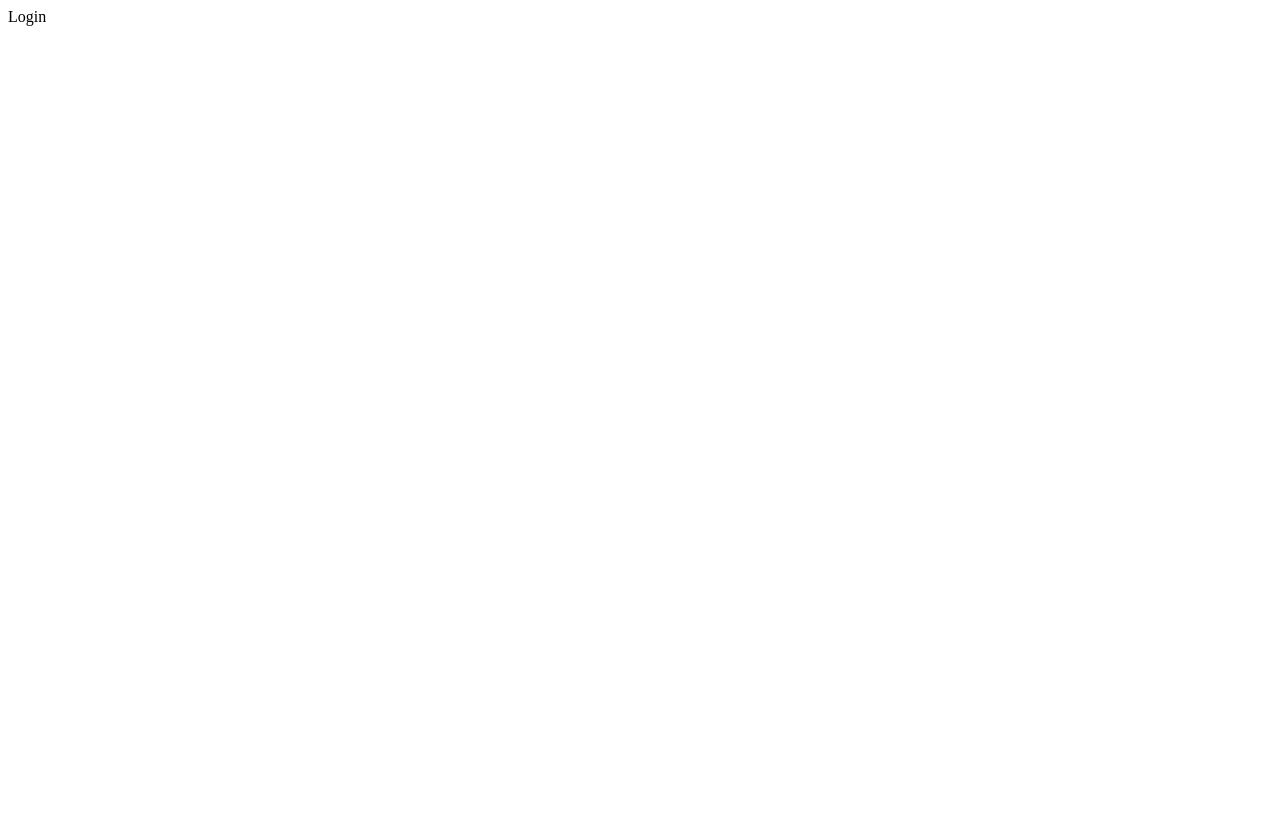
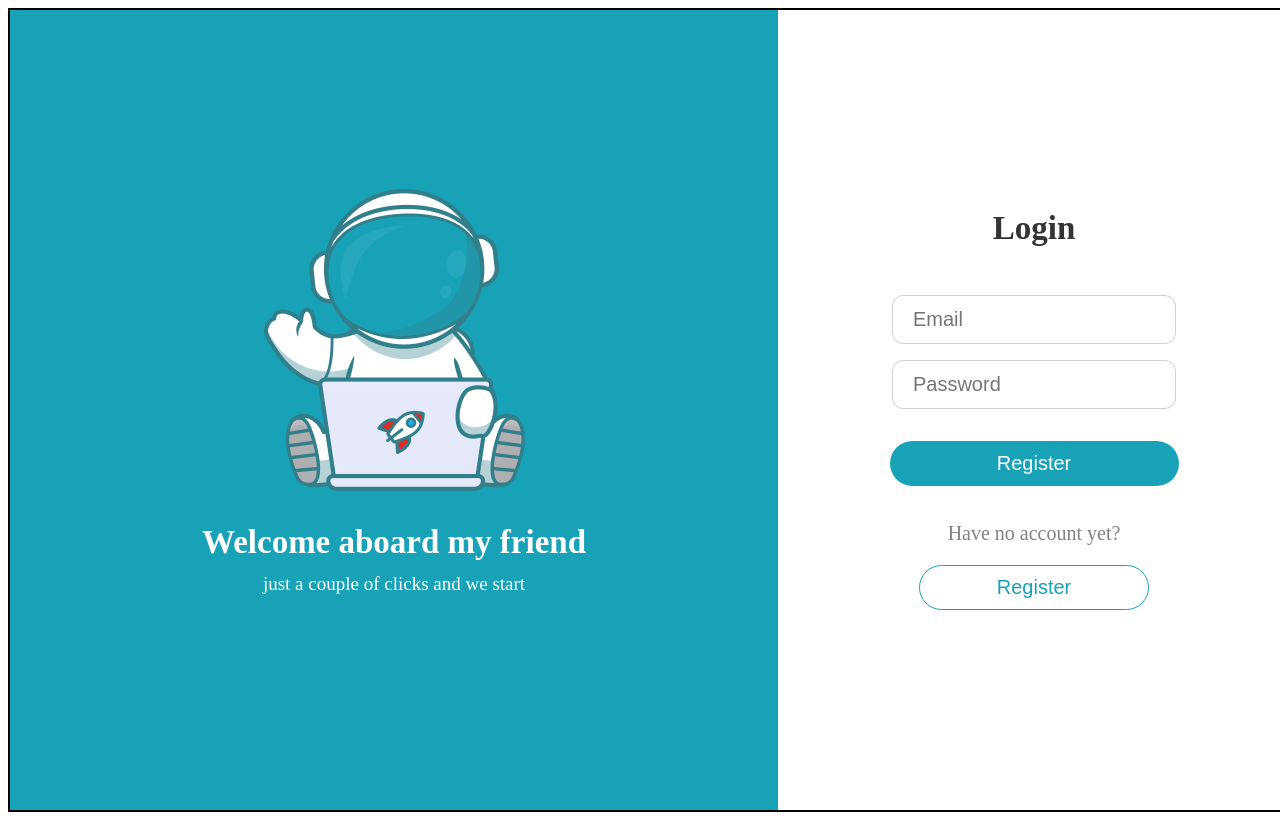
Before and after one commit to dveersingh000/Task-Management-App, a React (Vite) app: page / in a window 1280 px wide. Built offline with nearby package versions, Linux system fonts and the light colour scheme.

Commit message:
login page building and basic server setup

```diff
--- a/package.json
+++ b/package.json
@@ -10,6 +10,7 @@
     "preview": "vite preview"
   },
   "dependencies": {
+    "axios": "^1.7.7",
     "react": "^18.3.1",
     "react-dom": "^18.3.1",
     "react-router-dom": "^6.27.0"
--- a/pages/login/index.jsx
+++ b/pages/login/index.jsx
@@ -1,7 +1,93 @@
-import React from 'react'
+import React from "react";
+import Form from "../../components/form";
+import { useState } from "react";
+import styles from "./index.module.css";
+import { useNavigate } from "react-router-dom";
 
 export default function Login() {
+  const navigate = useNavigate();
+  const goToLogin = () => navigate("/dashboard");
+  const [formData, setFormData] = useState({
+    email: "",
+    password: "",
+  });
+  const [error, setError] = useState({
+    email: false,
+    password: false,
+  });
+
+  const formFields = [
+
+    {
+      name: "email",
+      type: "email",
+      placeholder: "Email",
+      onchange: (e) => setFormData({ ...formData, email: e.target.value }),
+    },
+    {
+      name: "password",
+      type: "password",
+      placeholder: "Password",
+      onchange: (e) => setFormData({ ...formData, password: e.target.value }),
+    },
+  ];
+  const onSubmit = (e) => {
+    e.preventDefault();
+    console.log(formData);
+    console.log(errorMessage.name.isValid);
+    Object.keys(errorMessage).forEach((key) => {
+      if (!errorMessage[key].isValid) {
+        errorMessage[key].onError();
+      }
+    });
+  };
+  console.log(error);
+  const errorMessage = {
+    email: {
+      message: "Email is required",
+      isValid: formData.email.length > 0,
+      onError: () => {
+        setError((error) => ({ ...error, email: true }));
+      },
+    },
+    password: {
+      message: "Password is required",
+      isValid: formData.password.length > 0,
+      onError: () => {
+        setError((error) => ({ ...error, password: true }));
+      },
+    },
+  };
+
   return (
-    <div>Login</div>
-  )
+    <>
+      <div className={styles.container}>
+        <div className={styles.leftContainer}>
+          <img src="../src/assets/Group.png" alt="logo" />
+          <p>
+            Welcome aboard my friend <br />
+            <span>just a couple of clicks and we start</span>
+          </p>
+        </div>
+        <div className={styles.rightContainer}>
+          <div className={styles.header}>Login</div>
+          <Form
+            error={error}
+            formFields={formFields}
+            onSubmit={onSubmit}
+            errorMessage={errorMessage}
+          />
+          <div className={styles.footer}>
+            <p>Have no account yet?</p>
+            <button
+              type="button"
+              onClick={goToLogin}
+              className={styles.loginButton}
+            >Register</button>
+
+          </div>
+        </div>
+      </div>
+    </>
+  );
 }
--- /dev/null
+++ b/pages/login/index.module.css
@@ -0,0 +1,100 @@
+.container {
+    display: flex;
+    /* justify-content: space-around; */
+    /* justify-content: center; */
+    text-align: center;
+    /* align-items: center; */
+    width: 100vw;
+    height: 100vh;
+    border: 2px solid black;
+}
+
+.leftContainer {
+    width: 60%;
+    height: 100%;
+    background-color: #17A2B8;
+    display: flex;
+    flex-direction: column;
+    justify-content: center;
+    align-items: center;
+
+}
+
+.leftContainer p{
+    font-weight: 600;
+    color: #FFFFFF;
+    font-size: 33px;
+}
+
+.leftContainer span{
+    font-weight: 400;
+    font-size: 19px;
+}
+
+.rightContainer {
+    width: 40%;
+    height: 100%;
+    background-color: #FFFFFF;
+    display: flex;
+    flex-direction: column;
+    justify-content: center;
+    align-items: center;
+}
+
+.header {
+    font-weight: 600;
+    color: #343434;
+    font-size: 33px;
+    margin-bottom: 2rem;
+}
+
+Form {
+    gap: 1rem;
+    display: flex;
+    flex-direction: column;
+    align-items: center;
+    padding: 1rem;
+}
+
+
+.inputField {
+    border: 1.38px solid #D0D0D0;
+    width: 90%;
+    height: 45px;
+    border-radius: 11px;
+    font-weight: 400;
+    font-size: 20px;
+    padding-left: 20px;
+}
+
+.submitButton {
+    width: 100%;
+    height: 45px;
+    margin-top: 1rem;
+    background-color: #17A2B8;
+    border-radius: 55px;
+    color: #FFFFFF;
+    font-weight: 400;
+    font-size: 20px;
+    border: none;
+}
+
+.footer {
+    width: 45%;
+}
+.footer p {
+    font-weight: 400;
+    font-size: 20px;
+    color: #828282;
+}
+
+.loginButton {
+    border: 1.38px solid #17A2B8;
+    width: 100%;
+    border-radius: 55px;
+    font-weight: 400;
+    font-size: 20px;
+    color: #17A2B8;
+    background-color: #FFFFFF;
+    height: 45px;
+}
```
Also changed, not shown: 2 other files (tests, documents, lock files or other folders).
